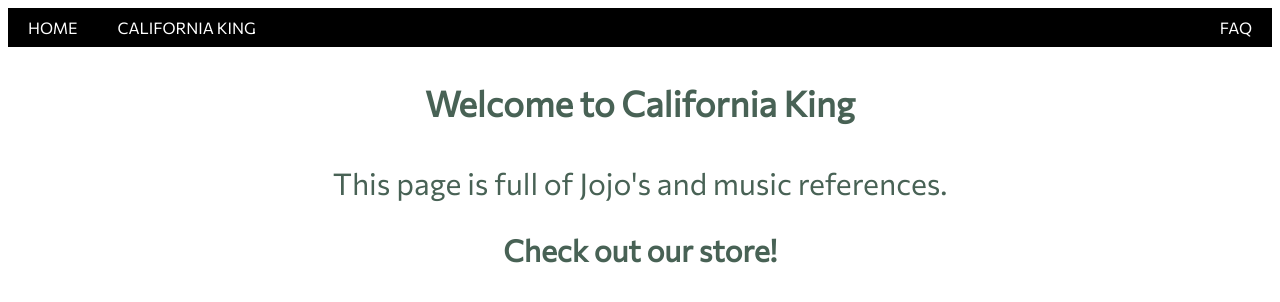
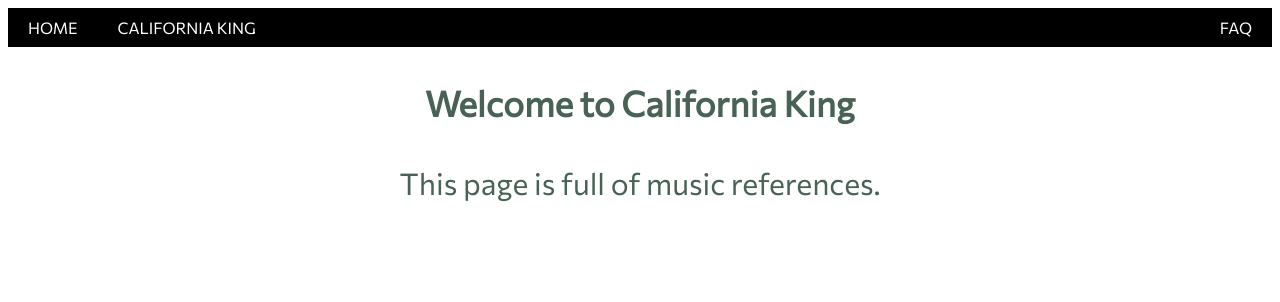
Before and after one commit to hinatana/california-king, a plain HTML site: page index.html in a window 1280 px wide. Drawn offline with Linux system fonts and the light colour scheme.

Commit message:
Update index.html

```diff
--- a/index.html
+++ b/index.html
@@ -19,8 +19,8 @@
 <div class="container">
   	<div class="item1">
   	<h1 id="title">Welcome to California King</h1>
-  	<p id="description">This page is full of Jojo's and music references.</p>
-  	<h2 id="maintitle">Check out our store!</h2>
+  	<p id="description">This page is full of music references.</p>
+
 </div>
 
 <div class="main">
```
